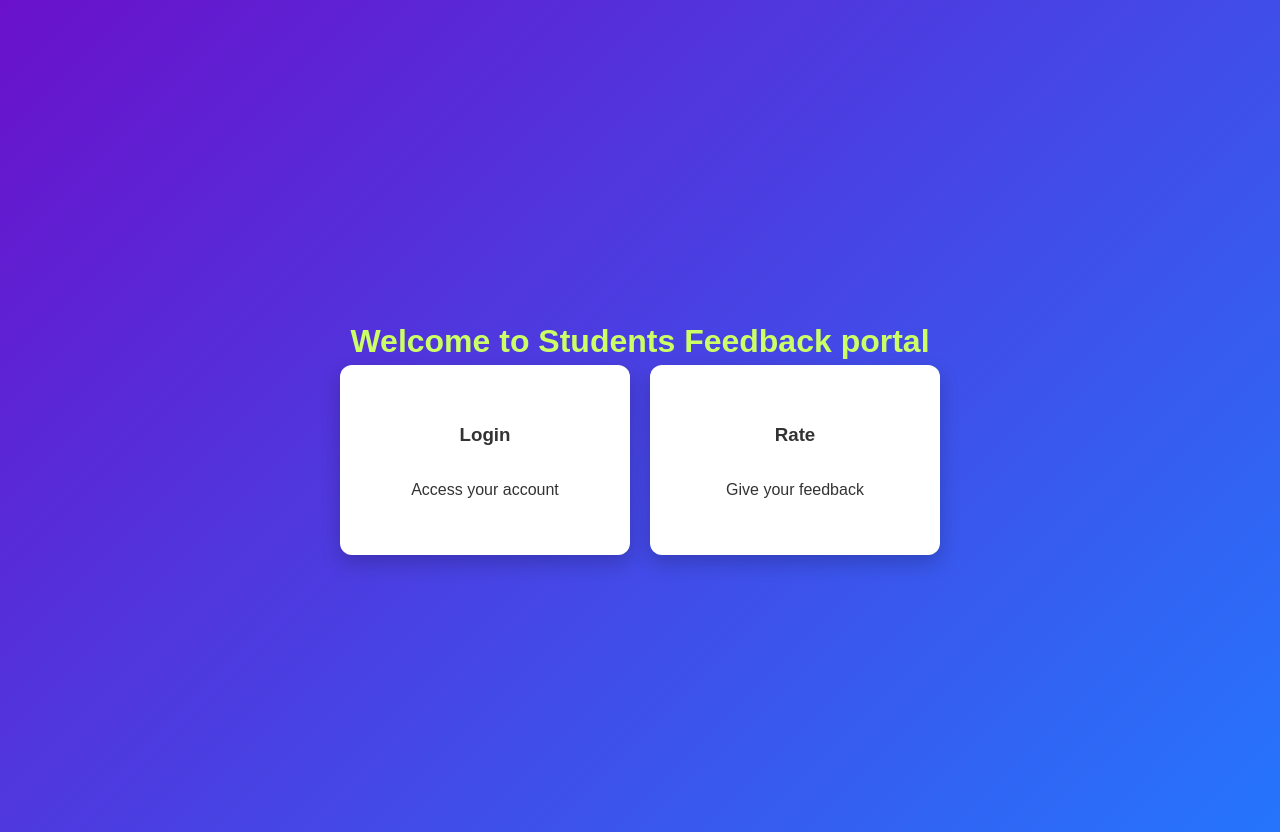
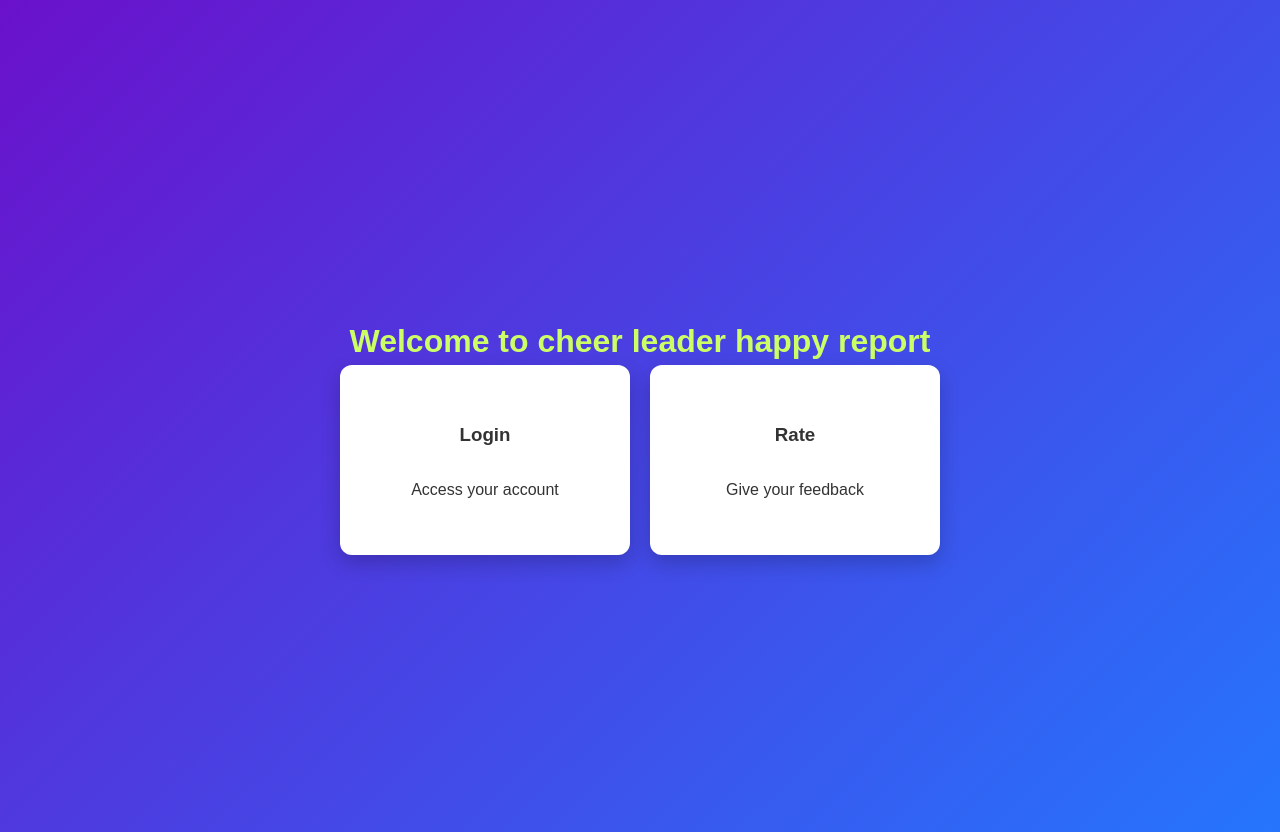
Before and after one commit to TNSHR/teacher-rating-frontend, a React (Create React App) app: page / in a window 1280 px wide. Built offline with nearby package versions, Linux system fonts and the light colour scheme.

Commit message:
title changes

```diff
--- a/src/pages/Home.js
+++ b/src/pages/Home.js
@@ -7,7 +7,7 @@ const Home = () => {
 
   return (
     <div className="home-container">
-      <h2 style={{color: "#CCFF66 "}}>Welcome to Students Feedback portal</h2>
+      <h2 style={{color: "#CCFF66 "}}>Welcome to cheer leader happy report</h2>
       <div className="card-grid">
         <div className="home-card" onClick={() => navigate("/login")}>
           <h3>Login</h3>
```
